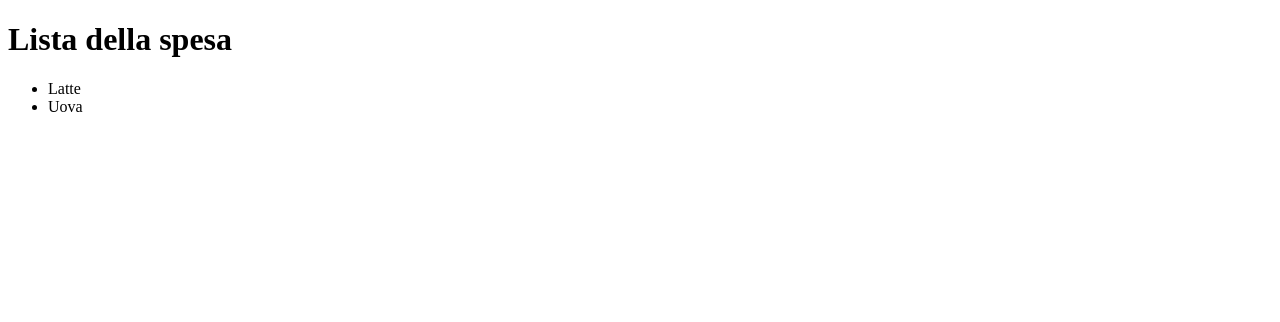
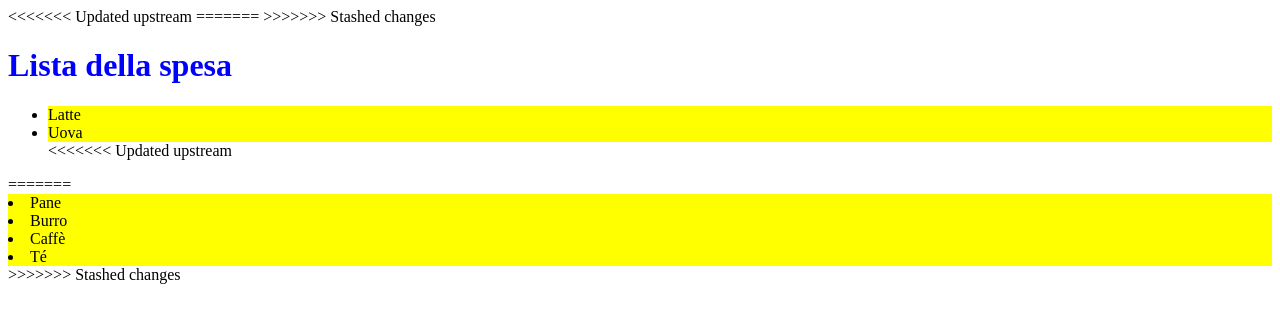
Before and after one commit to Aoblu87/M3-D2-Esercizi-GIT, a plain HTML site: page index.html in a window 1280 px wide. Drawn offline with Linux system fonts and the light colour scheme.

Commit message:
merge in main

```diff
--- a/index.html
+++ b/index.html
@@ -4,12 +4,34 @@
     <meta charset="UTF-8">
     <meta name="viewport" content="width=device-width, initial-scale=1.0">
     <title>Document</title>
+<<<<<<< Updated upstream
+=======
+    <style>
+        h1{
+            color: blue;
+        }
+
+        li{
+            background-color: yellow;
+        }
+    </style>
+>>>>>>> Stashed changes
 </head>
 <body>
     <h1>Lista della spesa</h1>
     <ul>
         <li>Latte</li>
         <li>Uova</li>
+<<<<<<< Updated upstream
     </ul>
 </body>
 </html>
+=======
+        <li>Pane</li>
+        <li>Burro</li>
+        <li>Caffè</li>
+        <li>Té</li>
+    </ul>
+</body>
+</html>
+>>>>>>> Stashed changes
```
